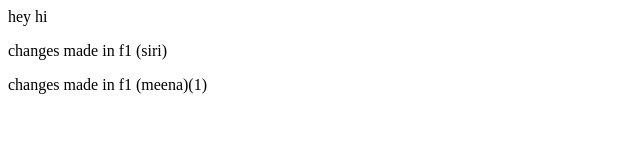
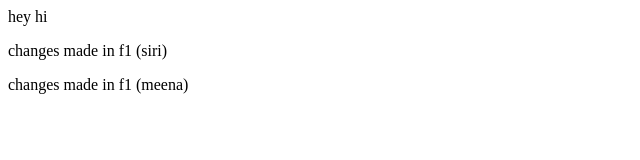
Before and after one commit to meenakshikatroth/sampleRepo, a plain HTML site: page index.html in a window 1280 px wide. Shown: the full height of the page, 0-640 px from the left. Drawn offline with Linux system fonts and the light colour scheme.

Commit message:
1 removed

```diff
--- a/index.html
+++ b/index.html
@@ -1,3 +1,3 @@
 <p>hey hi</p>
 <p>changes made in f1 (siri)</p>
-<p>changes made in f1 (meena)(1) </p>
+<p>changes made in f1 (meena)</p>
```
